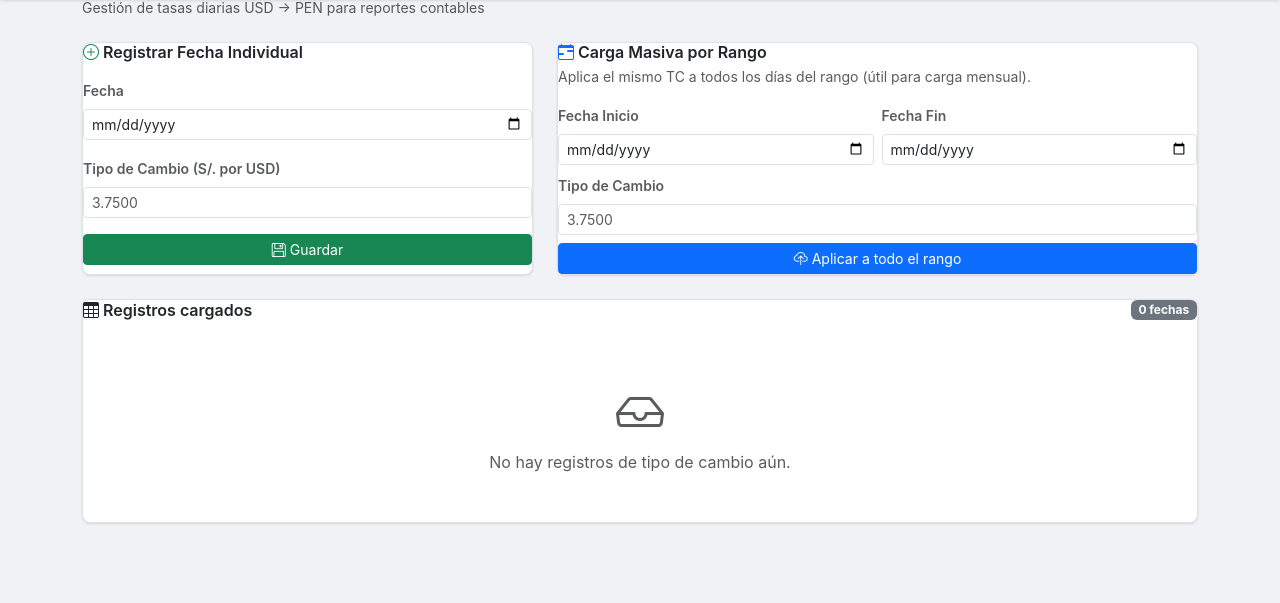
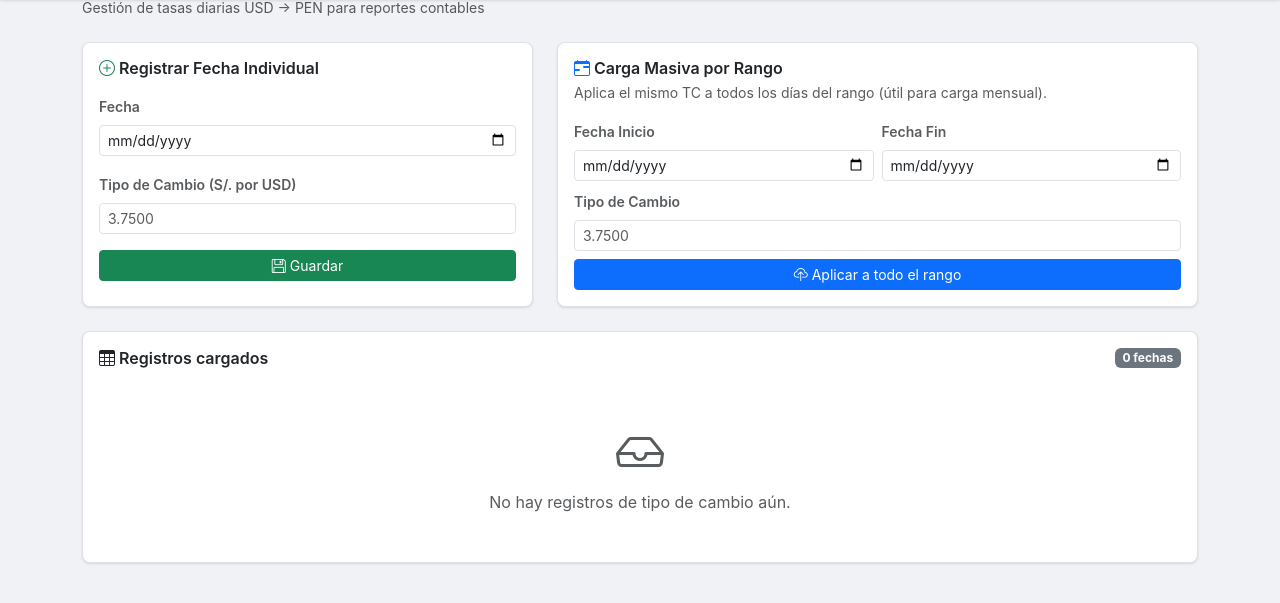
Before and after one commit to mickstmt/ArdavFact, a Python web app: template app/templates/admin/tipo_cambio.html in a window 1280 px wide. Shown: the part 56-659 px from the top of the page. Run offline with Jinja, Linux system fonts and the light colour scheme; the template is opened without the code that fills it, so the values that code supplies are empty; some libraries are stand-ins or nearby versions.

Commit message:
feat: add fecha_emision picker to NC lote modal + fix card padding
- NC lote (ArdavFact + MiPSE): add date picker to batch NC modal so
  users can set emission date when issuing notes in bulk; defaults to
  today and sends fecha_emision in payload
- Backend nc_lote() in both systems reads fecha_emision from payload
  instead of always using datetime.utcnow()
- Fix content padding: add p-3 to af-card in tipo_cambio.html and
  registro_ventas.html templates (consistent with existing convention)

Co-Authored-By: Claude Sonnet 4.6 <noreply@anthropic.com>

```diff
--- a/app/blueprints/ventas/routes.py
+++ b/app/blueprints/ventas/routes.py
@@ -281,6 +281,7 @@ def lista_ventas():
         filtros=filtros,
         sort=sort,
         sort_dir=sort_dir,
+        today=date.today().isoformat(),
     )
 
 
--- a/app/templates/admin/tipo_cambio.html
+++ b/app/templates/admin/tipo_cambio.html
@@ -13,7 +13,7 @@
 
   <!-- Carga individual -->
   <div class="col-md-5">
-    <div class="af-card h-100">
+    <div class="af-card p-3 h-100">
       <h6 class="fw-semibold mb-3"><i class="bi bi-plus-circle text-success me-1"></i>Registrar Fecha Individual</h6>
       <form method="POST" action="{{ url_for('admin.tipo_cambio_guardar') }}">
         <input type="hidden" name="csrf_token" value="{{ csrf_token() }}">
@@ -35,7 +35,7 @@
 
   <!-- Carga por rango -->
   <div class="col-md-7">
-    <div class="af-card h-100">
+    <div class="af-card p-3 h-100">
       <h6 class="fw-semibold mb-1"><i class="bi bi-calendar-range text-primary me-1"></i>Carga Masiva por Rango</h6>
       <p class="text-muted small mb-3">Aplica el mismo TC a todos los días del rango (útil para carga mensual).</p>
       <form method="POST" action="{{ url_for('admin.tipo_cambio_guardar_rango') }}">
@@ -66,8 +66,8 @@
 </div>
 
 <!-- Tabla de registros -->
-<div class="af-card">
-  <div class="d-flex justify-content-between align-items-center mb-3">
+<div class="af-card overflow-hidden">
+  <div class="d-flex justify-content-between align-items-center px-3 pt-3 pb-2">
     <h6 class="fw-semibold mb-0"><i class="bi bi-table me-1"></i>Registros cargados</h6>
     <span class="badge bg-secondary">{{ registros|length }} fechas</span>
   </div>
--- a/app/templates/reportes/registro_ventas.html
+++ b/app/templates/reportes/registro_ventas.html
@@ -12,7 +12,7 @@
   </div>
 </div>
 
-<div class="af-card mb-3">
+<div class="af-card p-3 mb-3">
   <p class="text-muted small mb-4">
     Incluye boletas, facturas y notas de crédito del período (excluye borradores y rechazados).
     El tipo de cambio se toma automáticamente de los
```
Also changed, not shown: app/blueprints/notas/routes.py (+6 -1 lines), app/templates/ventas/lista.html (+10 -1 lines).
